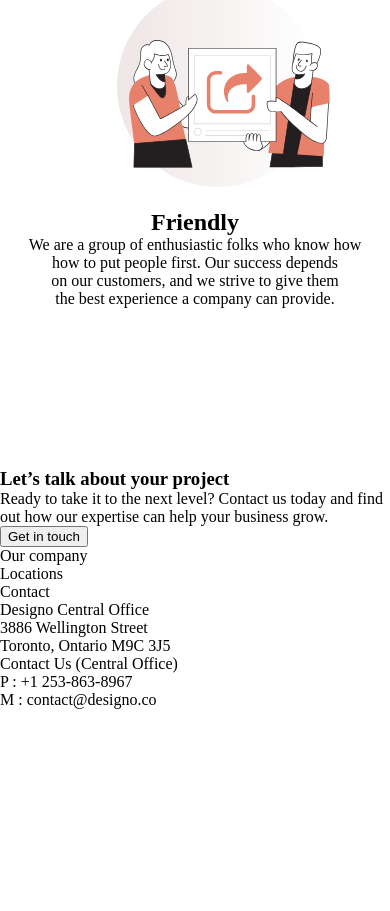
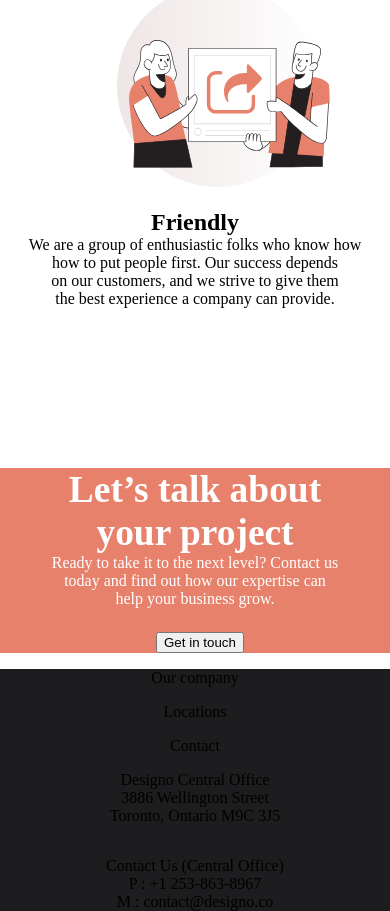
Before and after one commit to Excerity/Designo, a React (Create React App) app in the folder client/: page / in a window 390 px wide. Shown: the part 2140-3051 px from the top of the page. Before the commit the page ends 2849 px from the top, so only its background shows below. Built offline with nearby package versions, Linux system fonts and the light colour scheme.

Commit message:
Mobile Home Footer Rough

```diff
--- /dev/null
+++ b/client/src/components/AboveFooter.css
@@ -0,0 +1,18 @@
+.AboveFooter {
+    background-color: #e7816b;
+}
+
+.AboveFooter__Header {
+  text-align: center;
+  font-size: 2em;
+  color: #FFFFFF}
+
+.AboveFooter__Paragraph {
+    text-align: center;
+    color: #FFFFFF
+}
+
+.AboveFooter__Button {
+    margin-left: 40%;
+    margin-top: 1.8em;
+}
--- /dev/null
+++ b/client/src/components/Footer.css
@@ -0,0 +1,16 @@
+.Footer {
+    text-align: center;
+    background-color: #1D1C1E;
+}
+
+.Footer__Begin {
+    margin-top: 1em;
+}
+
+.Footer__Links {
+    margin-bottom: 1em;
+}
+
+.Footer__Middle__Para {
+    margin-bottom: 2em;
+}
--- a/client/src/components/Mobile_Home/AboveFooter.js
+++ b/client/src/components/Mobile_Home/AboveFooter.js
@@ -1,17 +1,22 @@
 import React from 'react'
+import '../AboveFooter.css'
 
 function AboveFooter() {
     return (
-        <div>
-            <h3>
-            Let’s talk about your project
-            </h3>
+        <div className='AboveFooter'>
+            <div className='AboveFooter__Header'>
+            <h3>Let’s talk about</h3>
+            <h3>your project</h3>
+            </div>
 
-            <p>
-            Ready to take it to the next level? Contact us today and find out how our expertise can help your business grow.
-            </p>
+        <div className='AboveFooter__Paragraph'>
+        <p>Ready to take it to the next level? Contact us</p>
+            <p>today and find out how our expertise can</p>
+            <p>help your business grow.</p>
+        </div>
 
-        <button>Get in touch</button>
+
+        <button className='AboveFooter__Button'>Get in touch</button>
 
         </div>
     )
--- a/client/src/components/Mobile_Home/Footer.js
+++ b/client/src/components/Mobile_Home/Footer.js
@@ -1,19 +1,27 @@
 import React from 'react'
+import '../Footer.css'
 
 function Footer() {
     return (
-        <div>
-        <p>Our company</p>
-        <p>Locations</p>
-        <p>Contact</p>
+        <div className='Footer'>
+            <div className='Footer__Links'>
+        <p className='Footer__Begin'>Our company</p>
+        <p className='Footer__Begin'>Locations</p>
+        <p className='Footer__Begin'>Contact</p>
+            </div>
 
+  <div className='Footer__Middle__Para'>
         <p>Designo Central Office</p>
         <p>3886 Wellington Street</p>
         <p>Toronto, Ontario M9C 3J5</p>
+  </div>
 
-        <p>Contact Us (Central Office)</p>
+  <div>
+  <p>Contact Us (Central Office)</p>
         <p>P : +1 253-863-8967</p>
         <p>M : contact@designo.co</p>
+  </div>
+
 
         </div>
     )
```
Also changed, not shown: 1 other file (tests, documents, lock files or other folders).
